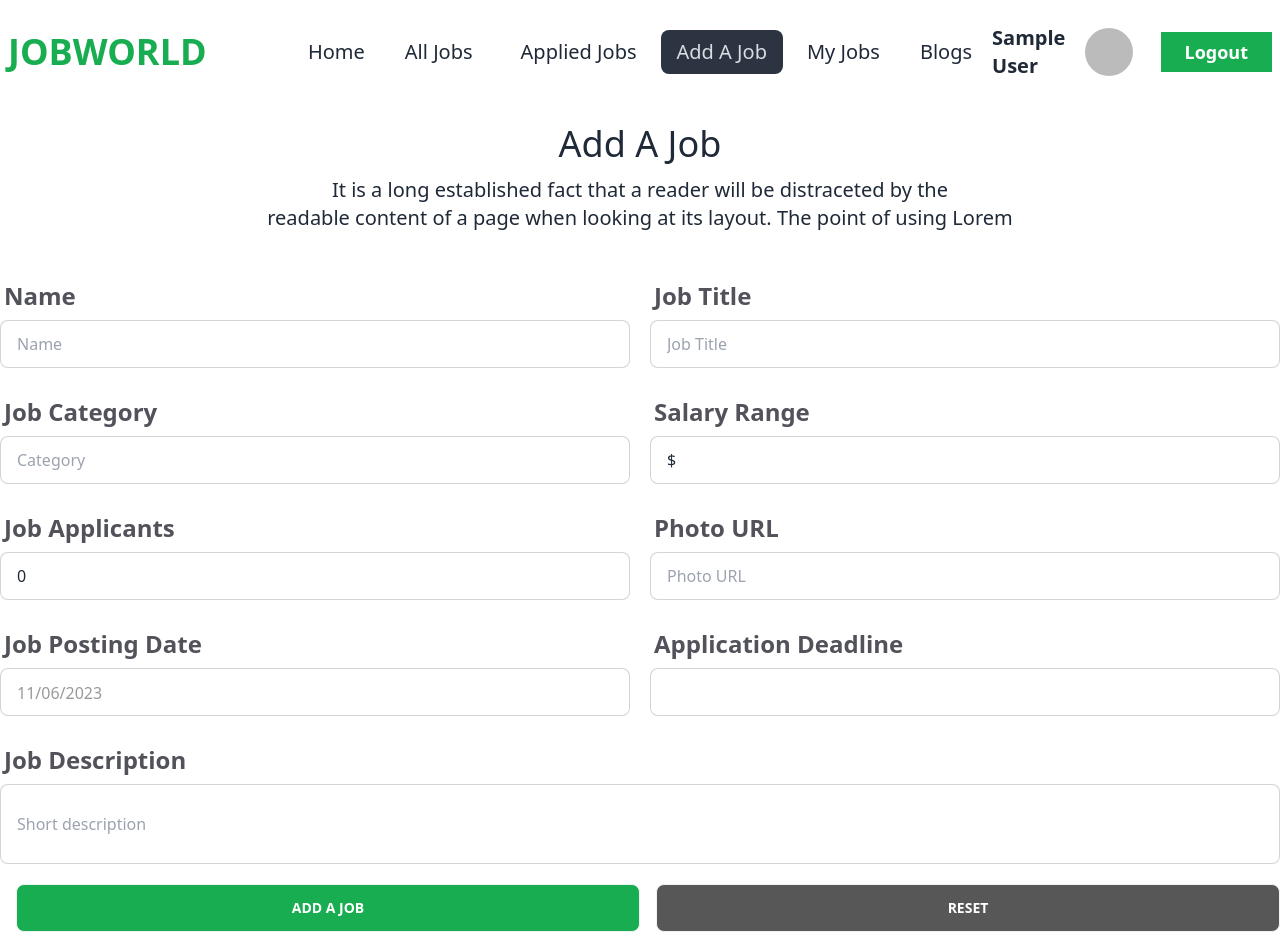
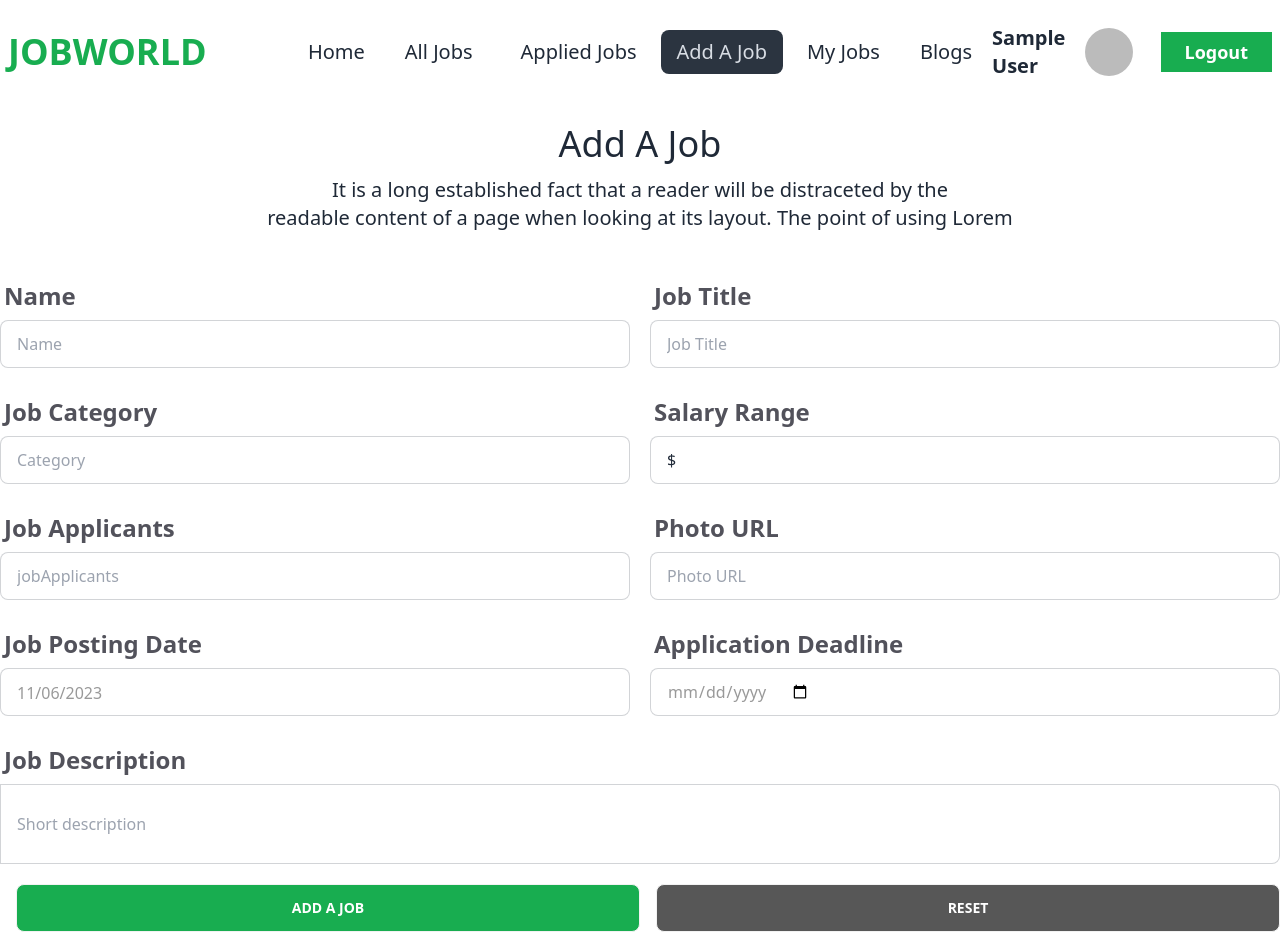
Before and after one commit to airinrahat/job-world-client-side, a React (Vite) app: page /addaJob in a window 1280 px wide. Shown: the top 952 px of the page. Built offline with nearby package versions, Linux system fonts and the light colour scheme; no server answers; sample sign-in values are in the browser's storage.

Commit message:
onsubmit button  add

```diff
--- a/src/Pages/AddaJob/AddaJob.jsx
+++ b/src/Pages/AddaJob/AddaJob.jsx
@@ -2,6 +2,7 @@
 import React, { useEffect, useState } from "react";
 import DatePicker from "react-datepicker";
 import "react-datepicker/dist/react-datepicker.css";
+import Swal from "sweetalert2";
 
 const AddaJob = () => {
   useEffect(() => {
@@ -15,36 +16,54 @@ const AddaJob = () => {
 
     const form = event.target;
 
+    const name = form.name.value;
+    const jobtitle = form.jobtitle.value;
+    const jobcategory = form.jobcategory.value;
+    const salary = form.salary.value;
+    // const JobApplicants = form.JobApplicants.value;
+    const photo = form.photo.value;
+    const applicationDeadline = form.applicationDeadline.value;
     const datepic = form.datepicker.value;
     const description = form.description.value;
 
-    const newProduct = {
+    const newAddJob = {
       datepic,
+      jobtitle,
+      jobcategory,
+      salary,
+
+      photo,
+      applicationDeadline,
       description,
     };
-    console.log(newProduct);
+    console.log(newAddJob);
 
-    // fetch("https://brand-shop-server-side-beige.vercel.app/cart", {
-    //   method: "POST",
-    //   headers: {
-    //     "content-type": "application/json",
-    //   },
-    //   body: JSON.stringify(newProduct),
-    // })
-    //   .then((res) => res.json())
-    //   .then((data) => {
-    //     console.log(data);
-    //     if (data.insertedId) {
-    //       Swal.fire({
-    //         title: "success",
-    //         text: "user added successfully",
-    //         icon: "success",
-    //         confirmButtonText: "Cool",
-    //       });
-    //     }
-    //   });
+    fetch("http://localhost:5000/addjob", {
+      method: "POST",
+      headers: {
+        "content-type": "application/json",
+      },
+      body: JSON.stringify(newAddJob),
+    })
+      .then((res) => res.json())
+      .then((data) => {
+        console.log(data);
+        if (data.insertedId) {
+          Swal.fire({
+            title: "success",
+            text: "user added successfully",
+            icon: "success",
+            confirmButtonText: "Cool",
+          });
+        }
+      });
   };
-
+  //   fetch("http://localhost:5000/addjob")
+  //     .then((res) => res.json())
+  //     .then((data) => {
+  //       console.log(data);
+  //     });
+  // };
   return (
     <div>
       <div className="max-w-screen-xl mx-auto mt-5 px-10 lg:px-0">
@@ -76,7 +95,7 @@ const AddaJob = () => {
                 </span>
               </label>
               <label className="input-group input input-bordered w-full">
-                <input type="text" name="title" placeholder="Job Title" />
+                <input type="text" name="jobtitle" placeholder="Job Title" />
               </label>
             </div>
           </div>
@@ -89,7 +108,7 @@ const AddaJob = () => {
                 </span>
               </label>
               <label className="input-group input input-bordered w-full">
-                <input type="text" name="category" placeholder="Category" />
+                <input type="text" name="jobcategory" placeholder="Category" />
               </label>
             </div>
 
@@ -102,7 +121,7 @@ const AddaJob = () => {
               <label className="input-group input input-bordered w-full">
                 <input
                   type="text"
-                  name="price"
+                  name="salary"
                   defaultValue={"$"}
                   placeholder="price"
                 />
@@ -120,9 +139,8 @@ const AddaJob = () => {
               <label className="input-group input  input-bordered ">
                 <input
                   type="number"
-                  name=" Job Applicants"
-                  value="0"
-                  placeholder="rating"
+                  name=" JobApplicants"
+                  placeholder="jobApplicants"
                   className=" input-bordered  w-full"
                 />
               </label>
@@ -162,8 +180,8 @@ const AddaJob = () => {
                   Application Deadline
                 </span>
               </label>
-              <label className="input-group input input-bordered text-[#999] w-full pt-3">
-                <input></input>
+              <label className="input-group input input-bordered text-[#999] w-full ">
+                <input name="applicationDeadline" type="date"></input>
               </label>
             </div>
           </div>
@@ -175,14 +193,31 @@ const AddaJob = () => {
                   Job Description
                 </span>
               </label>
-              <label className="input-group input input-bordered text-[#999] w-full h-20">
+              <label className="input-group rounded-l-lg text-[#999]  ">
                 <input
                   type="text"
                   name="description"
                   placeholder="Short description"
+                  className="input input-bordered w-full h-20"
                 ></input>
               </label>
             </div>
+            {/* <div className="form-control w-full">
+            <label className="label">
+              <span className="label-text text-2xl font-bold">
+                Short description
+              </span>
+            </label>
+            <label className="input-group">
+              <input
+                type="text"
+                name="description"
+                defaultValue={description}
+                placeholder="Short description"
+                className="input input-bordered w-full h-20"
+              ></input>
+            </label>
+          </div> */}
           </div>
           <div className="md:flex mb-5">
             <div className="form-control md:w-1/2 ml-4">
```
